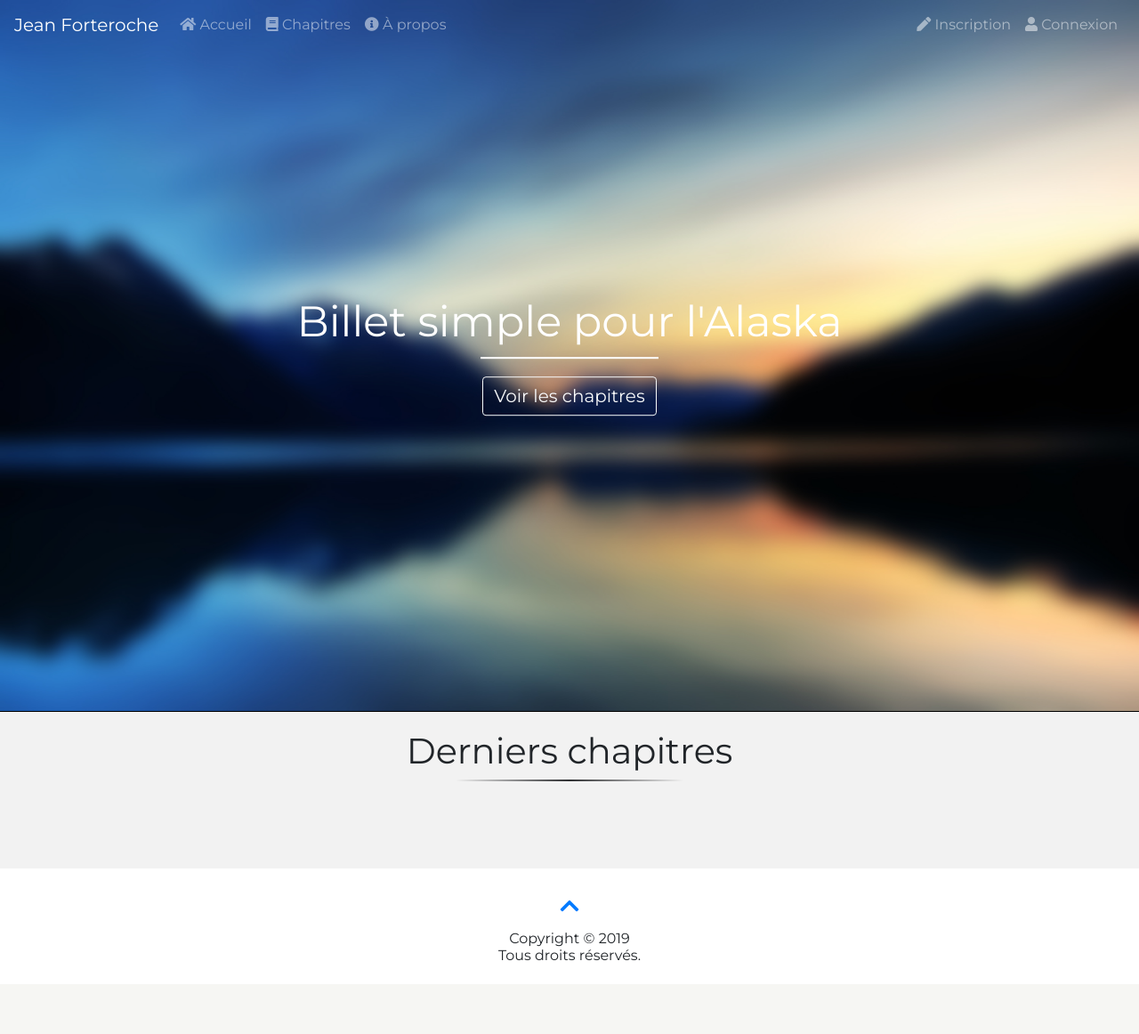
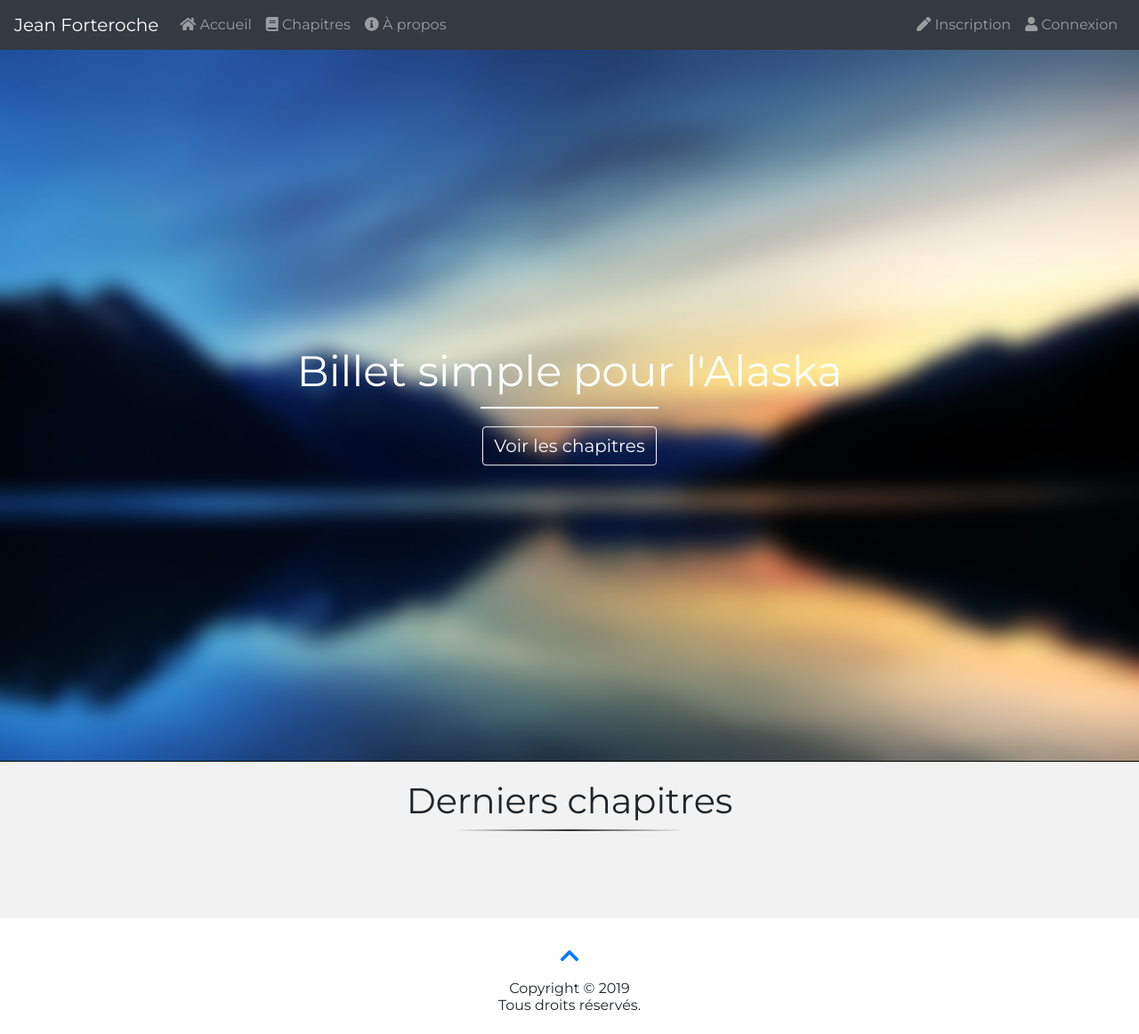
Before and after one commit to Crayzo/projet_4, a PHP site: page /?id=1 in a window 1280 px wide. Shown: the whole page at 89% size. Before the commit the page ends 1079 px from the top, so only its background shows below. Run offline with PHP 8.4, Linux system fonts and the light colour scheme; data that the repository does not hold is empty; some libraries are stand-ins or nearby versions.

Commit message:
Added some details for the layout

```diff
--- a/includes/navbar.php
+++ b/includes/navbar.php
@@ -1,10 +1,10 @@
 <?php
-      // On recupere l'URL de la page pour ensuite affecter class = "active" aux liens de nav
+      // On récupère l'URL de la page pour ensuite affecter class = "active" aux liens de nav
       $page = $_SERVER['REQUEST_URI'];
-      $page = str_replace("/projet_4/", "",$page);
+      $page = str_replace("/projet_4/", "", $page);
 ?>
 <!-- Navbar -->
-<nav class="navbar navbar-expand-lg navbar-dark bg-transparent">
+<nav class="navbar navbar-expand-lg navbar-dark <?php if($page === 'index.php' || $page === ''){echo ' bg-transparent';} else echo ' bg-dark'; ?>">
     <a class="navbar-brand" href="#">Jean Forteroche</a>
     <button class="navbar-toggler" type="button" data-toggle="collapse" data-target="#navbarText" aria-controls="navbarText" aria-expanded="false" aria-label="Toggle navigation">
         <span class="navbar-toggler-icon"></span>
--- a/index.php
+++ b/index.php
@@ -31,6 +31,7 @@ $req->execute();
     <title>Jean Forteroche</title>
   </head>
   <body>
+    <div id="main">
         <!-- Navbar -->
         <?php include 'includes/navbar.php' ?>
         <!-- Slider -->
@@ -47,7 +48,7 @@ $req->execute();
             </div>
         </section>
         <!-- Chapters -->
-    <section id="chapter">
+        <section id="last-chapters">
             <h2 class="text-center">Derniers chapitres</h2>
             <div class="divider div-transparent mb-5"></div>
             <div class="container">
@@ -59,7 +60,7 @@ $req->execute();
                         <h3><?= htmlspecialchars($donnees['titre']); ?></h3>
                         <span>Ajouté le <?= htmlspecialchars($donnees['date_ajout_fr']) ?></span><br>
                         <span>Dernière modification le <?= htmlspecialchars($donnees['date_modification_fr']) ?></span>
-                    <a href="chapter.php?id=<?= $donnees['id']; ?>"><button type="button" class="btn btn-outline-dark mt-3">Lire le chapitre</button></a>
+                        <a href="chapter.php?id=<?= $donnees['id']; ?>"><button class="btn btn-outline-dark mt-3">Lire le chapitre</button></a>
                     </div>
                     <?php
                     }
@@ -70,6 +71,7 @@ $req->execute();
         </section>
         <!-- Footer -->
         <?php include 'includes/footer.php' ?>
+    </div>
     <!-- Optional JavaScript -->
     <!-- jQuery first, then Popper.js, then Bootstrap JS -->
     <script src="https://code.jquery.com/jquery-3.3.1.slim.min.js"></script>
--- a/style.css
+++ b/style.css
@@ -1,13 +1,28 @@
+html, body
+{
+    margin: 0;
+    padding: 0;
+    height: 100%;
+}
 body
 {
     background-color: #f2f2f2;
     font-family: 'Montserrat', sans-serif;
 }
+ #main
+{
+    min-height: 100%;
+    position: relative;
+    padding-bottom: 130px;   /* Hauteur du pied de page */
+    display: flex;
+    flex-direction: column;
+}
+/* index.php */
 .slider
 {
     position: relative;
 }
-.navbar
+.bg-transparent
 {
     width: 100%;
     position: absolute;
@@ -45,11 +60,12 @@ body
     margin-top: 10px;
     font-size: 20px;
 }
-#chapter
+#last-chapters
 {
     margin-top: 20px;
+    margin-bottom: 50px;
 }
-#chapter h2
+#last-chapters h2
 {
     font-size: 2.5em;
 }
@@ -70,9 +86,7 @@ body
 {
 	content: "";
 	position: absolute;
-	top: 0;
-	left: 5%;
-	right: 5%;
+	top: 0; left: 5%; right: 5%;
 	width: 80%;
     height: 2px;
     margin: auto;
@@ -86,9 +100,11 @@ body
 }
 footer
 {
-    margin-top: 50px;
+    position: absolute;
+    bottom: 0;
+    width: 100%;
+    height: 130px;
     display: flex;
-    height: 130px;
     background: #fff;
 }
 footer div
@@ -103,6 +119,17 @@ footer span
 footer h5
 {
     font-size: 1em;
+}
+/* chapter.php */
+#chapter-text
+{
+    margin: auto;
+}
+#chapter-text p
+{
+    width: 70%;
+    text-align: justify;
+    margin: 0 auto 50px auto;
 }
 @media (min-width: 576px)
 {
```
Also changed, not shown: chapter.php (+6 -9 lines). Lines whose indentation alone changed are shown as unchanged.
